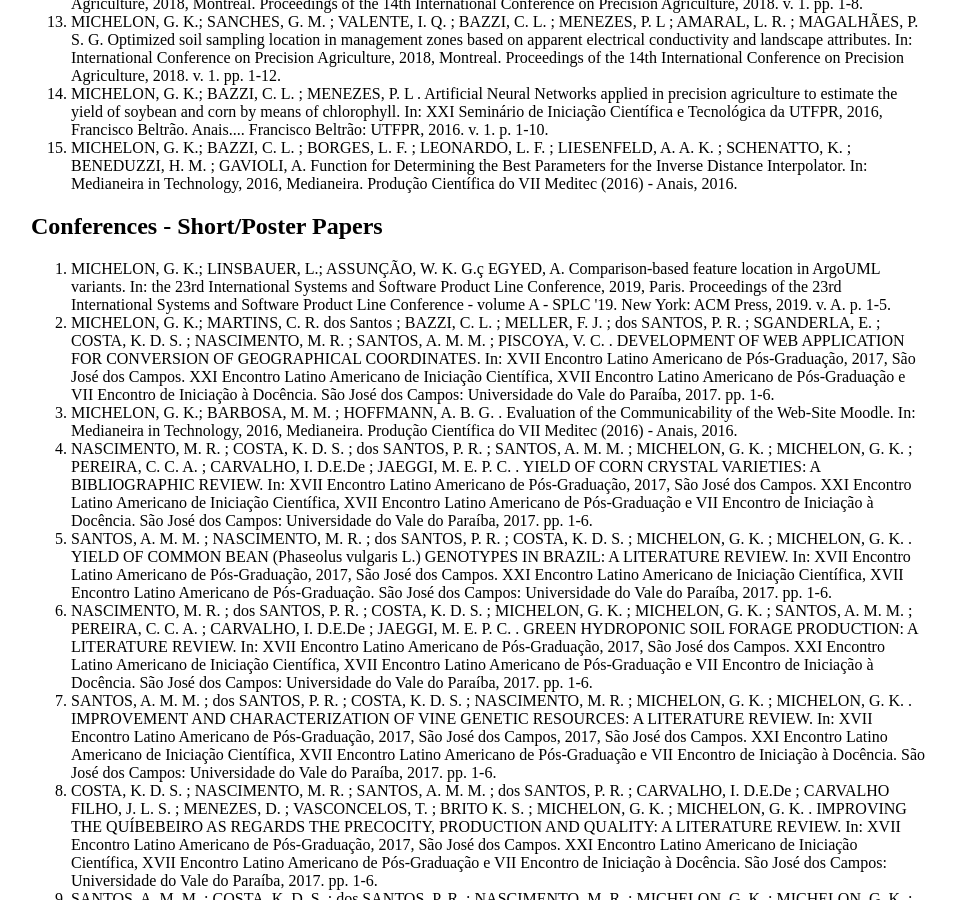
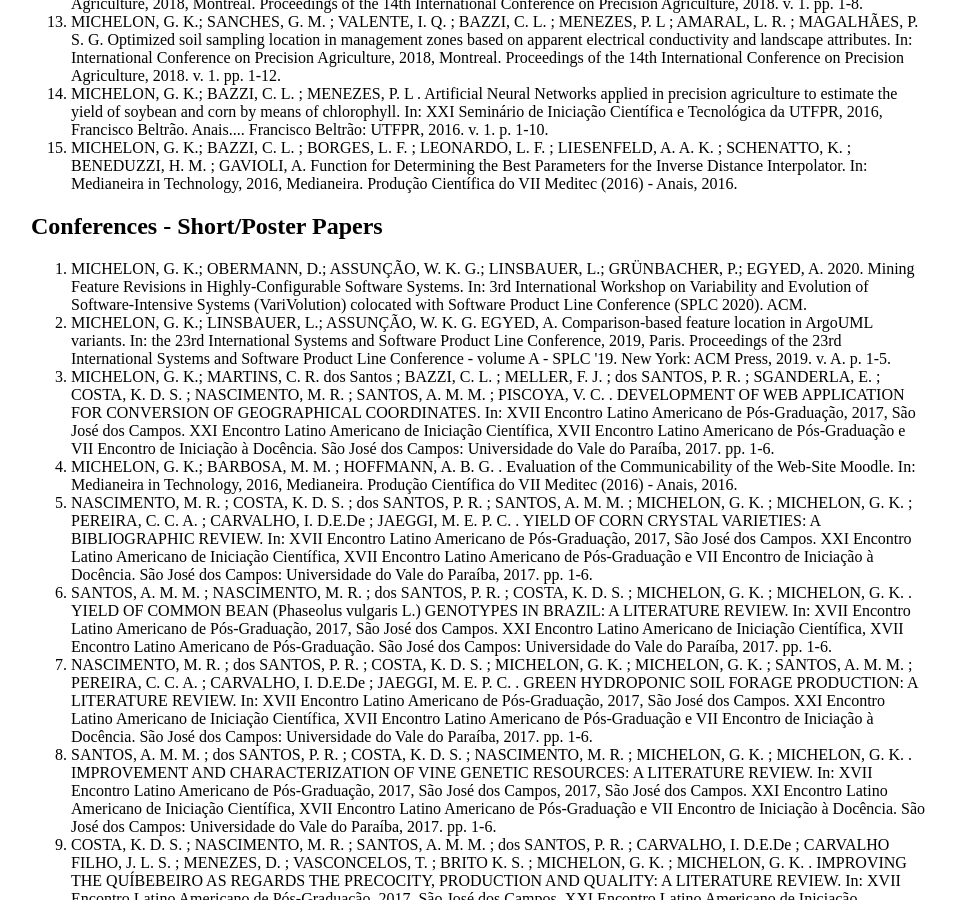
Before and after one commit to GabrielaMichelon/gabrielamichelon.github.io, a Jekyll site: the page built from publications/index.html, in a window 1280 px wide and 900 px high, scrolled down 1717 px. Shown: the whole window, without its empty margins (161-1117 px from the left). Built offline with Jekyll 4.4.1, drawn with Linux system fonts in a browser that asks for light colours.

Commit message:
Update index.html

```diff
--- a/publications/index.html
+++ b/publications/index.html
@@ -52,7 +52,8 @@ title: Publications
 
 	<h2>Conferences -  Short/Poster Papers</h2>
 	<ol>
-		<li>MICHELON, G. K.; LINSBAUER, L.; ASSUNÇÃO, W. K. G.ç EGYED, A. Comparison-based feature location in ArgoUML variants. In: the 23rd International Systems and Software Product Line Conference, 2019, Paris. Proceedings of the 23rd International Systems and Software Product Line Conference - volume A - SPLC '19. New York: ACM Press, 2019. v. A. p. 1-5. </li>
+		<li>MICHELON, G. K.; OBERMANN, D.; ASSUNÇÃO, W. K. G.; LINSBAUER, L.; GRÜNBACHER, P.; EGYED, A. 2020. Mining Feature Revisions in Highly-Configurable Software Systems. In: 3rd International Workshop on Variability and Evolution of Software-Intensive Systems (VariVolution) colocated with Software Product Line Conference (SPLC 2020). ACM. </li>
+		<li>MICHELON, G. K.; LINSBAUER, L.; ASSUNÇÃO, W. K. G. EGYED, A. Comparison-based feature location in ArgoUML variants. In: the 23rd International Systems and Software Product Line Conference, 2019, Paris. Proceedings of the 23rd International Systems and Software Product Line Conference - volume A - SPLC '19. New York: ACM Press, 2019. v. A. p. 1-5. </li>
 		<li>MICHELON, G. K.; MARTINS, C. R. dos Santos ; BAZZI, C. L. ; MELLER, F. J. ; dos SANTOS, P. R. ; SGANDERLA, E. ; COSTA, K. D. S. ; NASCIMENTO, M. R. ; SANTOS, A. M. M. ; PISCOYA, V. C. . DEVELOPMENT OF WEB APPLICATION FOR CONVERSION OF GEOGRAPHICAL COORDINATES. In: XVII Encontro Latino Americano de Pós-Graduação, 2017, São José dos Campos. XXI Encontro Latino Americano de Iniciação Científica, XVII Encontro Latino Americano de Pós-Graduação e VII Encontro de Iniciação à Docência. São José dos Campos: Universidade do Vale do Paraíba, 2017. pp. 1-6. </li>
 		<li>MICHELON, G. K.; BARBOSA, M. M. ; HOFFMANN, A. B. G. . Evaluation of the Communicability of the Web-Site Moodle. In: Medianeira in Technology, 2016, Medianeira. Produção Científica do VII Meditec (2016) - Anais, 2016. </li>
 		<li>NASCIMENTO, M. R. ; COSTA, K. D. S. ; dos SANTOS, P. R. ; SANTOS, A. M. M. ; MICHELON, G. K. ; MICHELON, G. K. ; PEREIRA, C. C. A. ; CARVALHO, I. D.E.De ; JAEGGI, M. E. P. C. . YIELD OF CORN CRYSTAL VARIETIES: A BIBLIOGRAPHIC REVIEW. In: XVII Encontro Latino Americano de Pós-Graduação, 2017, São José dos Campos. XXI Encontro Latino Americano de Iniciação Científica, XVII Encontro Latino Americano de Pós-Graduação e VII Encontro de Iniciação à Docência. São José dos Campos: Universidade do Vale do Paraíba, 2017. pp. 1-6. </li>
```
